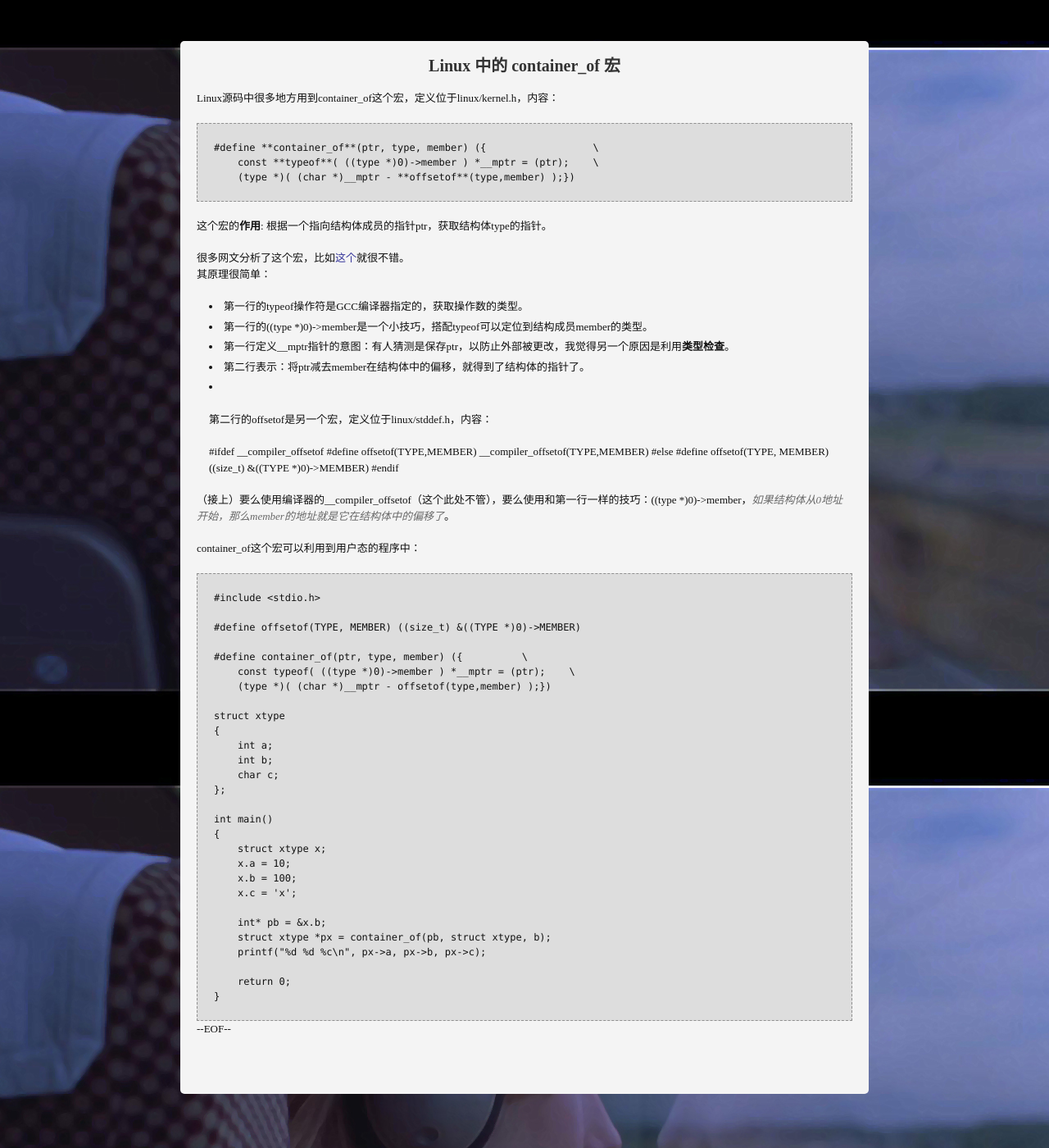
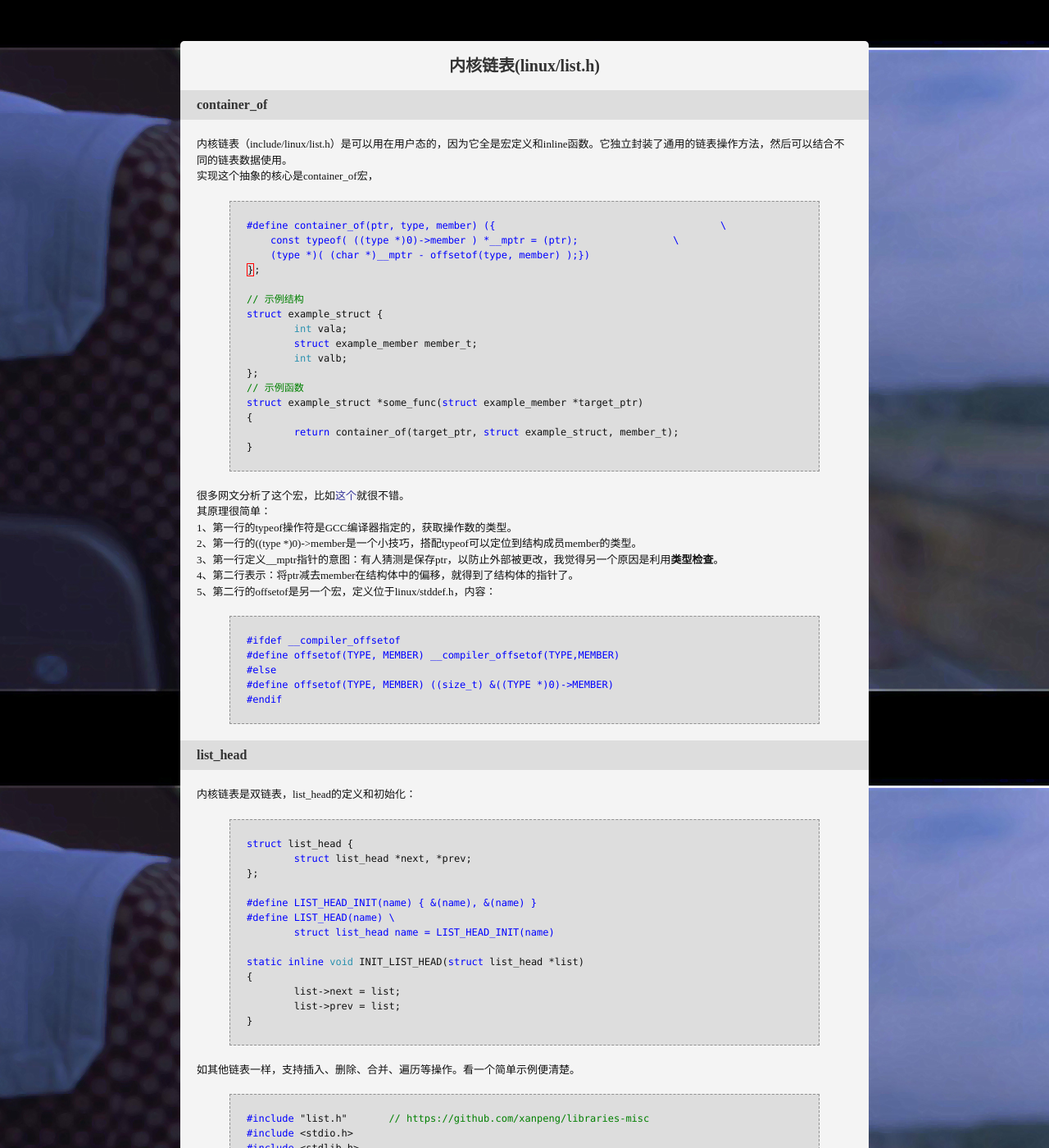
Before and after one commit to tfengmao/xanfeng, a Jekyll site: the page built from _posts/2012-03-31-linux-container-of.md, in a window 1280 px wide and 1400 px high. Shown: the whole window at 82% size. Built offline with Jekyll 4.4.1, drawn with Linux system fonts in a browser that asks for light colours; Markdown is read by kramdown in place of the engine named in the settings; comment, search, counter and statistics services are not loaded; some of the changed text lies outside the part shown.

Commit message:
explain linux list

```diff
--- a/_posts/2012-03-31-linux-container-of.md
+++ b/_posts/2012-03-31-linux-container-of.md
@@ -1,60 +1,150 @@
 ---
-title: Linux 中的 container_of 宏
+title: 内核链表(linux/list.h)
 layout: post
-tags: linux container_of macro offset typeof
+category: coding
+tags: linux macro offset typeof
 ---
 
-Linux源码中很多地方用到container_of这个宏，定义位于linux/kernel.h，内容：
+###container_of
 
-    #define **container_of**(ptr, type, member) ({			\
-	    const **typeof**( ((type *)0)->member ) *__mptr = (ptr);	\
-	    (type *)( (char *)__mptr - **offsetof**(type,member) );})
+内核链表（include/linux/list.h）是可以用在用户态的，因为它全是宏定义和inline函数。它独立封装了通用的链表操作方法，然后可以结合不同的链表数据使用。
+实现这个抽象的核心是container_of宏，
+{% highlight c %}
+#define container_of(ptr, type, member) ({					\
+    const typeof( ((type *)0)->member ) *__mptr = (ptr);		\
+    (type *)( (char *)__mptr - offsetof(type, member) );})
+};
 
-这个宏的**作用**: 根据一个指向结构体成员的指针ptr，获取结构体type的指针。
+// 示例结构
+struct example_struct {
+	int vala;
+	struct example_member member_t;
+	int valb;
+};
+// 示例函数
+struct example_struct *some_func(struct example_member *target_ptr)
+{
+	return container_of(target_ptr, struct example_struct, member_t);
+}
+{% endhighlight %}
 
 很多网文分析了这个宏，比如[这个](http://senghoo.com/229.html)就很不错。
 其原理很简单：
-- 第一行的typeof操作符是GCC编译器指定的，获取操作数的类型。
-- 第一行的((type *)0)->member是一个小技巧，搭配typeof可以定位到结构成员member的类型。
-- 第一行定义__mptr指针的意图：有人猜测是保存ptr，以防止外部被更改，我觉得另一个原因是利用**类型检查**。
-- 第二行表示：将ptr减去member在结构体中的偏移，就得到了结构体的指针了。
-- 第二行的offsetof是另一个宏，定义位于linux/stddef.h，内容：
+1、第一行的typeof操作符是GCC编译器指定的，获取操作数的类型。
+2、第一行的((type *)0)->member是一个小技巧，搭配typeof可以定位到结构成员member的类型。
+3、第一行定义__mptr指针的意图：有人猜测是保存ptr，以防止外部被更改，我觉得另一个原因是利用**类型检查**。
+4、第二行表示：将ptr减去member在结构体中的偏移，就得到了结构体的指针了。
+5、第二行的offsetof是另一个宏，定义位于linux/stddef.h，内容：
+{% highlight c %}
+#ifdef __compiler_offsetof
+#define offsetof(TYPE, MEMBER) __compiler_offsetof(TYPE,MEMBER)
+#else
+#define offsetof(TYPE, MEMBER) ((size_t) &((TYPE *)0)->MEMBER)
+#endif
+{% endhighlight %}
 
-    #ifdef __compiler_offsetof
-    #define offsetof(TYPE,MEMBER) __compiler_offsetof(TYPE,MEMBER)
-    #else
-    #define offsetof(TYPE, MEMBER) ((size_t) &((TYPE *)0)->MEMBER)
-    #endif
+###list_head
 
-（接上）要么使用编译器的__compiler_offsetof（这个此处不管），要么使用和第一行一样的技巧：((type \*)0)->member，*如果结构体从0地址开始，那么member的地址就是它在结构体中的偏移了*。
+内核链表是双链表，list_head的定义和初始化：
+{% highlight c %}
+struct list_head {
+	struct list_head *next, *prev;
+};
 
-container_of这个宏可以利用到用户态的程序中：
+#define LIST_HEAD_INIT(name) { &(name), &(name) }
+#define LIST_HEAD(name) \
+	struct list_head name = LIST_HEAD_INIT(name)
 
-    #include <stdio.h>
+static inline void INIT_LIST_HEAD(struct list_head *list)
+{
+	list->next = list;
+	list->prev = list;
+}
+{% endhighlight %}
 
-    #define offsetof(TYPE, MEMBER) ((size_t) &((TYPE *)0)->MEMBER)
+如其他链表一样，支持插入、删除、合并、遍历等操作。看一个简单示例便清楚。
+{% highlight c %}
+#include "list.h"	// https://github.com/xanpeng/libraries-misc
+#include <stdio.h>
+#include <stdlib.h>
 
-    #define container_of(ptr, type, member) ({          \
-        const typeof( ((type *)0)->member ) *__mptr = (ptr);    \
-        (type *)( (char *)__mptr - offsetof(type,member) );})
+typedef struct data {
+    int elem;
+    struct list_head list;
+} data_t;
 
-    struct xtype
-    {
-        int a;
-        int b;
-        char c;
-    };
 
-    int main()
-    {
-        struct xtype x;
-        x.a = 10;
-        x.b = 100;
-        x.c = 'x';
+LIST_HEAD(head_1);
+LIST_HEAD(head_2);
 
-        int* pb = &x.b;
-        struct xtype *px = container_of(pb, struct xtype, b);
-        printf("%d %d %c\n", px->a, px->b, px->c);
+void create_list(struct list_head *head, int start, int finish)
+{
+    int i;
+    for (i = start; i <= finish; ++i) {
+        data_t *d = malloc(sizeof(data_t));
+        d->elem = i,
+        list_add_tail(&d->list, head);  // queue
+        // list_add(&d->list, head);    // stack
+    }
+}
 
-        return 0;
+void print_list(struct list_head *head)
+{
+    struct list_head *iter;
+    data_t *dptr;
+
+    list_for_each(iter, head) {
+        dptr = list_entry(iter, data_t, list);
+        printf("%d->", dptr->elem);
     }
+    /*
+    list_for_each_entry(dptr, head, list)
+        printf("%d->", dptr->elem);
+    */
+    printf("\n");
+}
+
+int main()
+{
+    create_list(&head_1, 1, 5);
+    print_list(&head_1);
+
+    create_list(&head_2, 6, 10);
+    print_list(&head_2);
+
+    // list_move_tail(&head_2, &head_1);
+    list_splice(&head_1, &head_2);
+    print_list(&head_1);
+
+    return 0;
+}
+{% endhighlight %}
+
+###list_for_each_safe
+
+多了一个临时变量，用来存储当前节点。
+
+{% highlight c %}
+/**
+ * list_for_each_safe - iterate over a list safe against removal of list entry
+ * @pos:	the &struct list_head to use as a loop cursor.
+ * @n:		another &struct list_head to use as temporary storage
+ * @head:	the head for your list.
+ */
+#define list_for_each_safe(pos, n, head) \
+	for (pos = (head)->next, n = pos->next; pos != (head); \
+		pos = n, n = pos->next)
+
+#define list_for_each(pos, head) \
+	for (pos = (head)->next; prefetch(pos->next), pos != (head); \
+		pos = pos->next)
+{% endhighlight %}
+
+###[hlist](http://www.ibm.com/developerworks/cn/linux/kernel/l-chain/#N101F3)
+
+> 精益求精的设计者（因为list.h没有署名，所以很可能就是Linus Torvalds）认为双头（next、prev）的双链表对于HASH表来说"过于浪费"，因而另行设计了一套用于HASH表应用的hlist数据结构——单指针表头双循环链表：
+![](/images/list-hlist.gif)
+
+###RCU
+
+在Linux链表功能接口中还有一系列以"_rcu"结尾的宏，与其他接口类似。
```
Also changed, not shown: images/list-hlist.gif (added).
